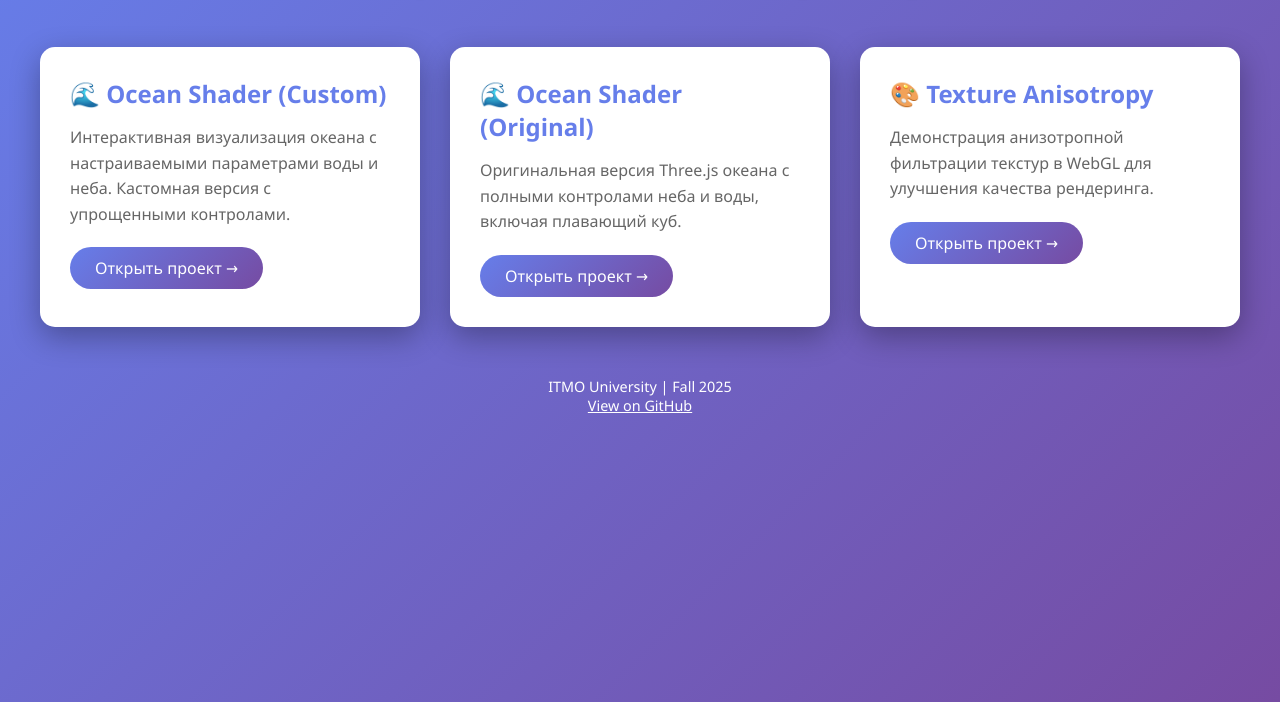
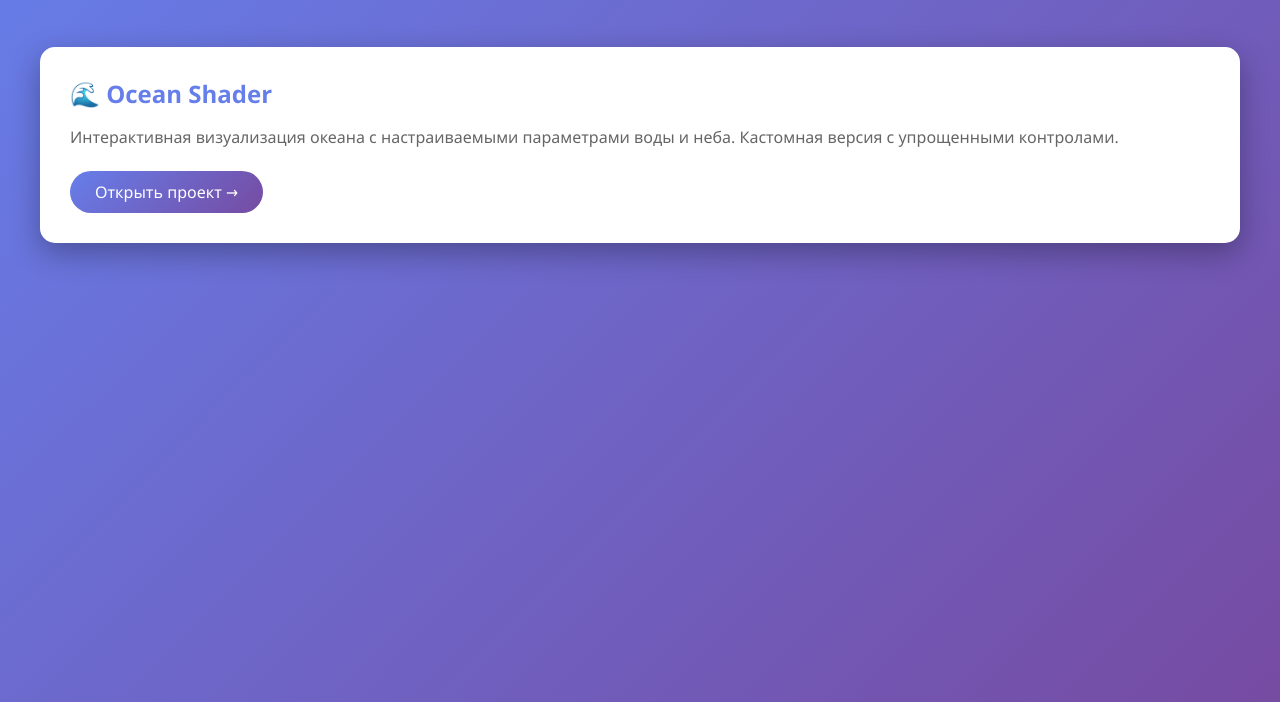
Before and after one commit to MuraBlinova/MSE_Diploma2025, a website: page index.html in a window 1280 px wide. Shown: the part 98-800 px from the top of the page. Drawn offline with Linux system fonts and the light colour scheme.

Commit message:
Pages: fix index

```diff
--- a/index.html
+++ b/index.html
@@ -99,28 +99,10 @@
 
         <div class="projects-grid">
             <div class="project-card">
-                <h2>🌊 Ocean Shader (Custom)</h2>
+                <h2>🌊 Ocean Shader</h2>
                 <p>Интерактивная визуализация океана с настраиваемыми параметрами воды и неба. Кастомная версия с упрощенными контролами.</p>
                 <a href="webgl-ocean/webgl_shaders_ocean.html" class="btn">Открыть проект →</a>
             </div>
-
-            <div class="project-card">
-                <h2>🌊 Ocean Shader (Original)</h2>
-                <p>Оригинальная версия Three.js океана с полными контролами неба и воды, включая плавающий куб.</p>
-                <a href="treeJS-examples/webgl_shaders_ocean.html" class="btn">Открыть проект →</a>
-            </div>
-
-            <div class="project-card">
-                <h2>🎨 Texture Anisotropy</h2>
-                <p>Демонстрация анизотропной фильтрации текстур в WebGL для улучшения качества рендеринга.</p>
-                <a href="treeJS-examples/webgl_materials_texture_anisotropy.html" class="btn">Открыть проект →</a>
-            </div>
-        </div>
-
-        <div class="footer">
-            <p>ITMO University | Fall 2025</p>
-            <p><a href="https://github.com/MuraBlinova/MSE_Diploma2025" target="_blank">View on GitHub</a></p>
-        </div>
     </div>
 </body>
 </html>
```
Also changed, not shown: 1 other file.
